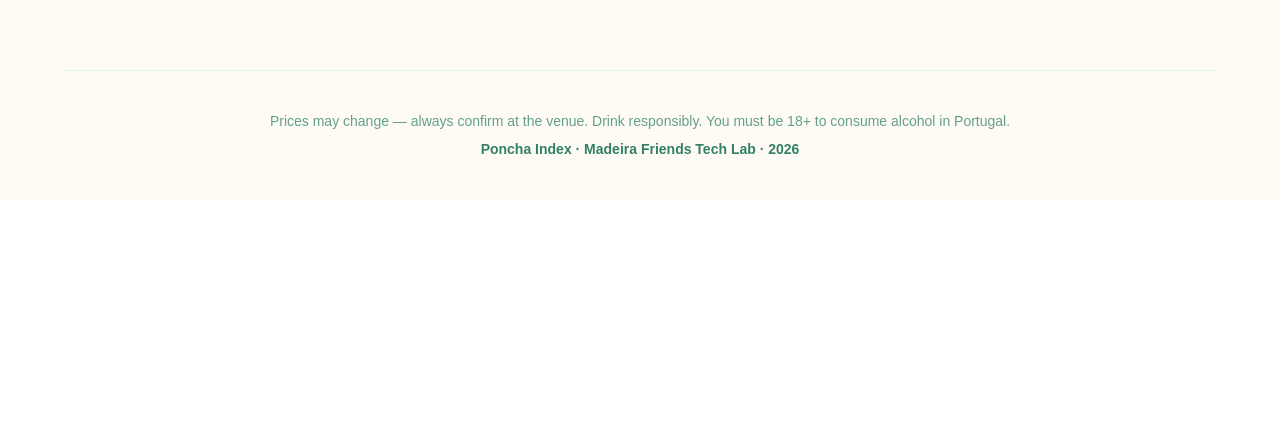
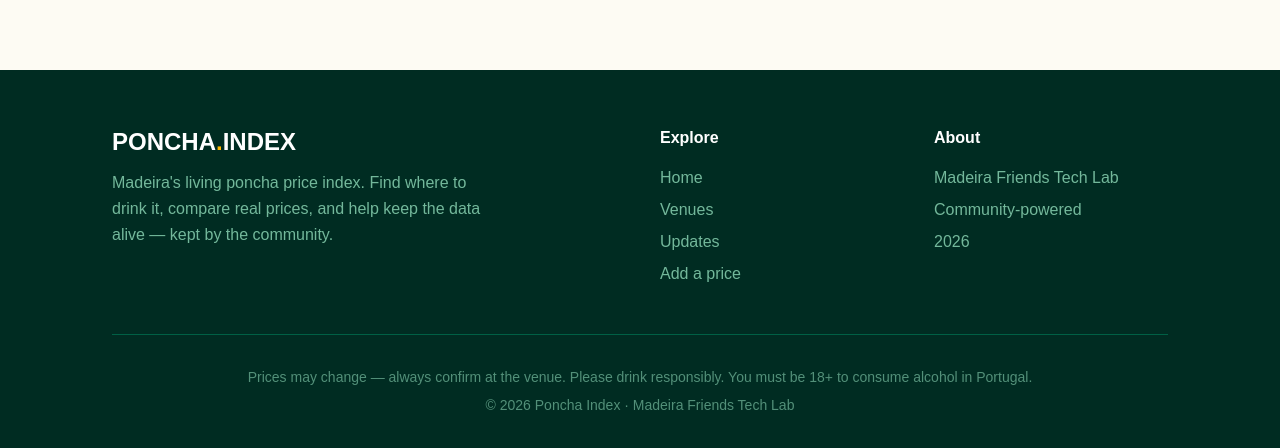
Before and after one commit to ti6xuk1y12el44/poncha-index, a Next.js app: page / in a window 1280 px wide. Shown: the part 1226-1674 px from the top of the page. Before the commit the page ends 1425 px from the top, so only its background shows below. Built offline with nearby package versions, Linux system fonts and the light colour scheme; no server answers; the database is empty.

Commit message:
added a footer component with madeira friends link

```diff
--- /dev/null
+++ b/app/components/Footer.js
@@ -0,0 +1,48 @@
+export default function Footer() {
+  return (
+    <footer className="bg-emerald-950 text-emerald-100 mt-24">
+      <div className="max-w-6xl mx-auto px-6 md:px-12 py-14">
+
+        <div className="grid grid-cols-1 md:grid-cols-4 gap-10">
+
+          <div className="md:col-span-2">
+            <p className="font-black text-2xl text-white">PONCHA<span className="text-amber-400">.</span>INDEX</p>
+            <p className="text-emerald-200/70 mt-3 max-w-sm leading-relaxed">
+              Madeira's living poncha price index. Find where to drink it, compare real prices, and help keep the data alive — kept by the community.
+            </p>
+          </div>
+
+          <div>
+            <h3 className="font-bold text-white">Explore</h3>
+            <ul className="mt-4 space-y-2 text-emerald-200/70">
+              <li><a href="/" className="hover:text-white transition">Home</a></li>
+              <li><a href="/venues" className="hover:text-white transition">Venues</a></li>
+              <li><a href="/changelog" className="hover:text-white transition">Updates</a></li>
+              <li><a href="/submit" className="hover:text-white transition">Add a price</a></li>
+            </ul>
+          </div>
+
+          <div>
+            <h3 className="font-bold text-white">About</h3>
+            <ul className="mt-4 space-y-2 text-emerald-200/70">
+              <li>
+                <a href="https://madeirafriends.org" target="_blank" rel="noopener noreferrer" className="hover:text-white transition">
+                  Madeira Friends Tech Lab
+                </a>
+              </li>
+              <li>Community-powered</li>
+              <li>2026</li>
+            </ul>
+          </div>
+
+        </div>
+
+        <div className="border-t border-emerald-800 mt-12 pt-8 text-center text-emerald-200/50 text-sm">
+          <p>Prices may change — always confirm at the venue. Please drink responsibly. You must be 18+ to consume alcohol in Portugal.</p>
+          <p className="mt-2">© 2026 Poncha Index · Madeira Friends Tech Lab</p>
+        </div>
+
+      </div>
+    </footer>
+  )
+}
--- a/app/page.js
+++ b/app/page.js
@@ -4,6 +4,7 @@ import FadeIn from './components/FadeIn'
 import CountUp from './components/CountUp'
 import MunicipalityStats from './components/MunicipalityStats'
 import VenuesMap from './components/VenuesMap'
+import Footer from './components/Footer'
 
 export default async function Home() {
   const { data: venues } = await supabase
@@ -15,12 +16,10 @@ export default async function Home() {
     .from('price_current')
     .select('price_eur')
 
-  // Preço atual por venue, para o mapa
   const { data: currentPrices } = await supabase
     .from('price_current')
     .select('venue_id, price_eur')
 
-  // Juntar cada venue com o seu preço mais baixo (se tiver)
   const priceByVenue = {}
   for (const p of currentPrices || []) {
     if (priceByVenue[p.venue_id] == null || p.price_eur < priceByVenue[p.venue_id]) {
@@ -134,11 +133,7 @@ export default async function Home() {
         <MunicipalityStats />
       </FadeIn>
 
-      {/* FOOTER */}
-      <footer className="px-6 md:px-12 max-w-6xl mx-auto mt-24 py-10 border-t border-emerald-100 text-center text-emerald-800/60 text-sm">
-        <p>Prices may change — always confirm at the venue. Drink responsibly. You must be 18+ to consume alcohol in Portugal.</p>
-        <p className="mt-2 font-semibold text-emerald-800/80">Poncha Index · Madeira Friends Tech Lab · 2026</p>
-      </footer>
+      <Footer />
 
     </main>
   )
```
